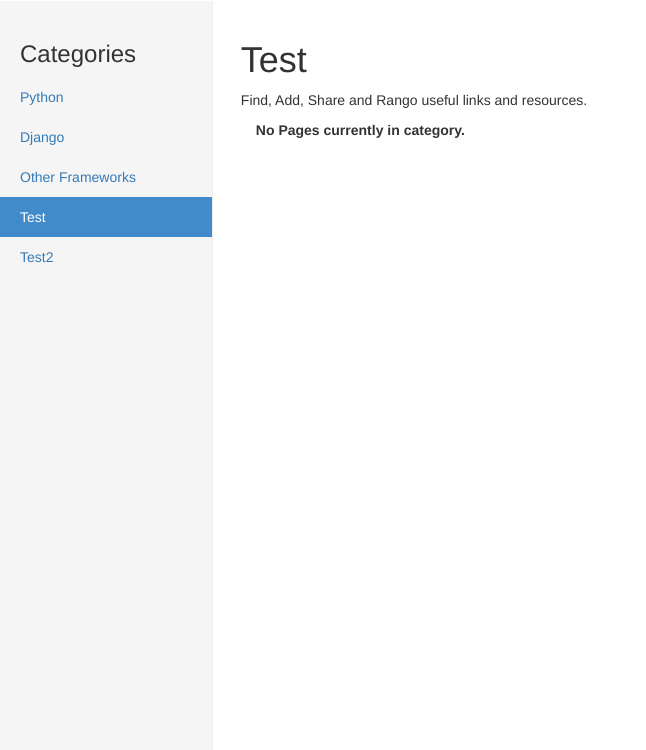
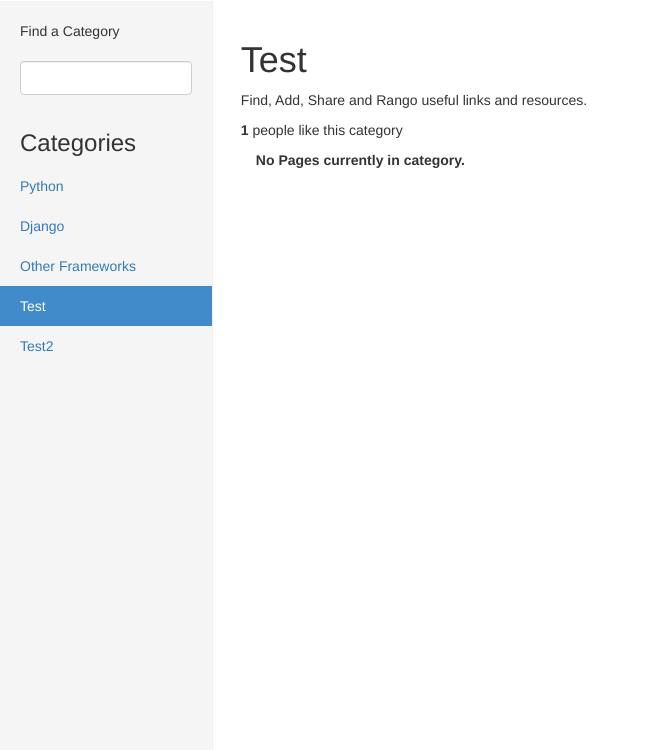
Before and after one commit to benjiboi214/rango, a Django app: a page that uses tango_with_django_project/templates/rango/base.html in a window 1280 px wide. Shown: the part 50-800 px from the top of the page, without its empty margins (0-646 px from the left). Run offline with Django 3.2, Linux system fonts and the light colour scheme; data comes from the database, SQL or seed files in the repository; both versions use the stored data as it was after the commit; some libraries are stand-ins or nearby versions.

Commit message:
Finished chapter 9 with everything intact! Last is automated testing! -Added like button to category view. -Implemented jquery ajax functions to handle the click and subsequent update of the like count -Added a like_category view to actually incrememnt the number of likes in the db. -Implemented an inline category suggestion -Added view handlers to get the categories based on the search -Added a new template to list the results of said query.

```diff
--- a/tango_with_django_project/rango/urls.py
+++ b/tango_with_django_project/rango/urls.py
@@ -17,6 +17,8 @@
     url(r'^restricted/$', views.restricted, name='restricted'),
     url(r'^goto/$', views.track_url, name='goto'),
     url(r'^profile/$', views.profile_view, name='profile'),
+    url(r'^like_category/$', views.like_category, name='like_category'),
+    url(r'^suggest_category/$', views.suggest_category, name='suggest_category'),
     #url(r'^logout/$', views.user_logout, name="logout"),
     #url(r'^register/$', views.register, name="register"),
     #url(r'^login/$', views.user_login, name="login"),
--- a/tango_with_django_project/rango/views.py
+++ b/tango_with_django_project/rango/views.py
@@ -197,6 +197,45 @@
 
     return redirect(url)
 
+@login_required
+def like_category(request):
+    category_id = None
+    likes = 0
+    if request.method == 'GET':
+        if 'category_id' in request.GET:
+            category_id = request.GET['category_id']
+            try:
+                category = Category.objects.get(id=int(category_id))
+                likes = category.likes + 1
+                category.likes = likes
+                category.save()
+            except:
+                pass
+    return HttpResponse(likes)
+
+def get_category_list(max_results=0, starts_with=''):
+    cat_list = []
+    if starts_with:
+        cat_list = Category.objects.filter(name__istartswith=starts_with)
+
+    if max_results > 0:
+        if len(cat_list) > max_results:
+            cat_list = cat_list[:max_results]
+
+    return cat_list
+
+def suggest_category(request):
+    cat_list = []
+    starts_with = ''
+    if request.method == 'GET':
+        starts_with = request.GET['suggestion']
+
+    cat_list = get_category_list(8, starts_with)
+
+    return render(request, 'rango/category_list.html', {'cat_list': cat_list})
+
+
+
 #################################################
 #Registration Graveyard below. Replaced by Redux#
 #################################################
--- /dev/null
+++ b/tango_with_django_project/static/js/rango-ajax.js
@@ -0,0 +1,20 @@
+$(document).ready(function() {
+
+    $('#likes').click(function(){
+        var catid;
+        catid = $(this).attr("data-catid");
+        $.get('/rango/like_category/', {category_id: catid}, function(data){
+                   $('#like_count').html(data);
+                   $('#likes').hide();
+        });
+    });
+
+    $('#suggestion').keyup(function(){
+        var query;
+        query = $(this).val();
+        $.get('/rango/suggest_category/', {suggestion: query}, function(data){
+            $('#cats').html(data);
+        });
+    });
+
+});
--- a/tango_with_django_project/templates/rango/base.html
+++ b/tango_with_django_project/templates/rango/base.html
@@ -15,6 +15,7 @@
         <link href="{% static "css/dashboard.css" %}" rel="stylesheet">
         <script src="{% static "js/jquery-1.11.3.min.js" %}"></script>
         <script src="{% static "js/rango-jquery.js" %}"></script>
+        <script src="{% static "js/rango-ajax.js" %}"></script>
 
         <title>Rango - {% block title %}How to Tango with Django!{% endblock %}</title>
 
@@ -55,6 +56,16 @@
         <div class="container-fluid">
             <div class="row">
                 <div class="col-sm-3 col-md-2 sidebar">
+                    <ul class="nav nav-list">
+                        <li class="nav-header">Find a Category</li>
+                        <form class='form-group'>
+                            <label></label>
+                            <li><input  class="form-control" type="text" name="suggestion" value="" id="suggestion" /></li>
+                        </form>
+                    </ul>
+
+                    <div id="cats">
+                    </div>
                     {% block side_block %}
                     {% get_category_list %}
                     {% endblock %}
--- a/tango_with_django_project/templates/rango/category.html
+++ b/tango_with_django_project/templates/rango/category.html
@@ -5,10 +5,22 @@
 {% block title %}{{ category_name }}{% endblock %}
 
 {% block body_block %}
+
     <div class="hero-unit">
         <h1>{{ category_name }}</h1>
 
         <p>Find, Add, Share and Rango useful links and resources.</p>
+
+        <p>
+            {% if user.is_authenticated %}
+                <button id="likes" data-catid="{{ category.id }}" class="btn btn-primary" type="button">
+                <span class="glyphicon glyphicon-thumbs-up"></span>
+                Like
+                </button>
+            {% endif %}
+
+            <strong id="like_count">{{ category.likes }}</strong> people like this category
+        </p>
     </div>
 
     <div class="row-fluid">
```
Also changed, not shown: tango_with_django_project/templates/rango/category_list.html (added, +9 -0 lines), tango_with_django_project/db.sqlite3, tango_with_django_project/static/js/rango-jquery.js (line endings or trailing spaces).
